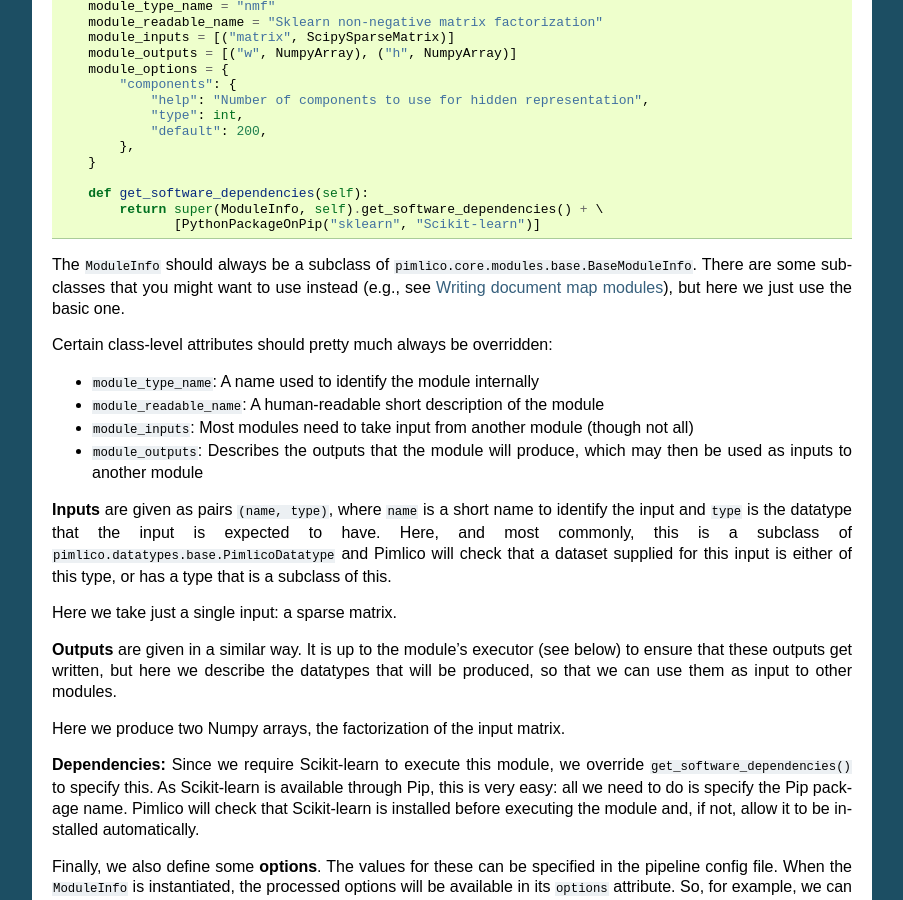
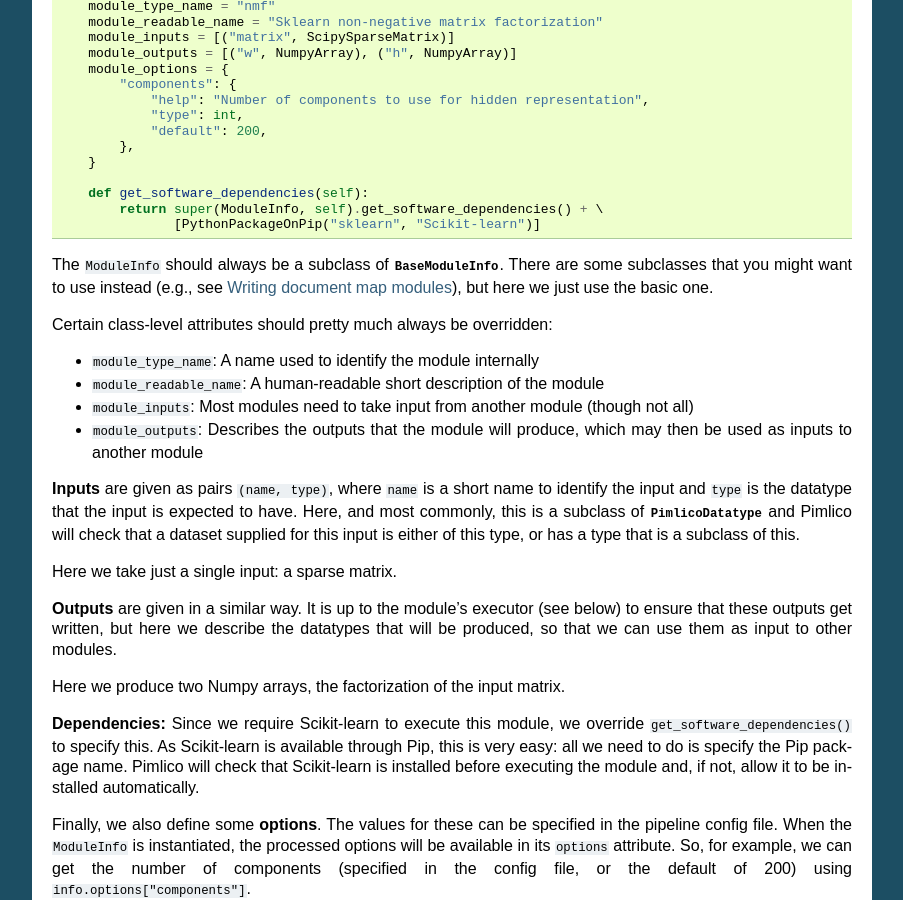
Before and after one commit to markgw/pimlico, a Sphinx documentation site: the page built from docs/guides/module.rst, in a window 1280 px wide and 900 px high, scrolled down 1683 px. Shown: the whole window, without its empty margins (198-1101 px from the left). Built offline with Sphinx 7.4.7, drawn with Linux system fonts in a browser that asks for light colours; formulas are drawn with MathJax 3; pages that are not in the unit, such as notebooks, are missing from menus; the version number could not be read and is left out; cross-references to code outside the pages are shown as plain code; some of the changed lines change nothing that is shown.

Commit message:
Fixing bug again

```diff
--- a/docs/guides/module.rst
+++ b/docs/guides/module.rst
@@ -108,7 +108,7 @@ Here's a sample basic ``ModuleInfo``, which we'll step through.
             return super(ModuleInfo, self).get_software_dependencies() + \
                    [PythonPackageOnPip("sklearn", "Scikit-learn")]
 
-The ``ModuleInfo`` should always be a subclass of :cls:`~pimlico.core.modules.base.BaseModuleInfo`. There are
+The ``ModuleInfo`` should always be a subclass of :class:`~pimlico.core.modules.base.BaseModuleInfo`. There are
 some subclasses that you might want to use instead (e.g., see :doc:`/guides/map_module`), but here we just use the
 basic one.
 
@@ -122,7 +122,7 @@ Certain class-level attributes should pretty much always be overridden:
 **Inputs** are given as pairs ``(name, type)``, where ``name`` is a short name to
 identify the input and ``type`` is the datatype
 that the input is expected to have. Here, and most commonly, this is a subclass of
-:cls:`~pimlico.datatypes.base.PimlicoDatatype` and Pimlico will check that a dataset supplied for this input is
+:class:`~pimlico.datatypes.base.PimlicoDatatype` and Pimlico will check that a dataset supplied for this input is
 either of this type, or has a type that is a subclass of this.
 
 Here we take just a single input: a sparse matrix.
```
